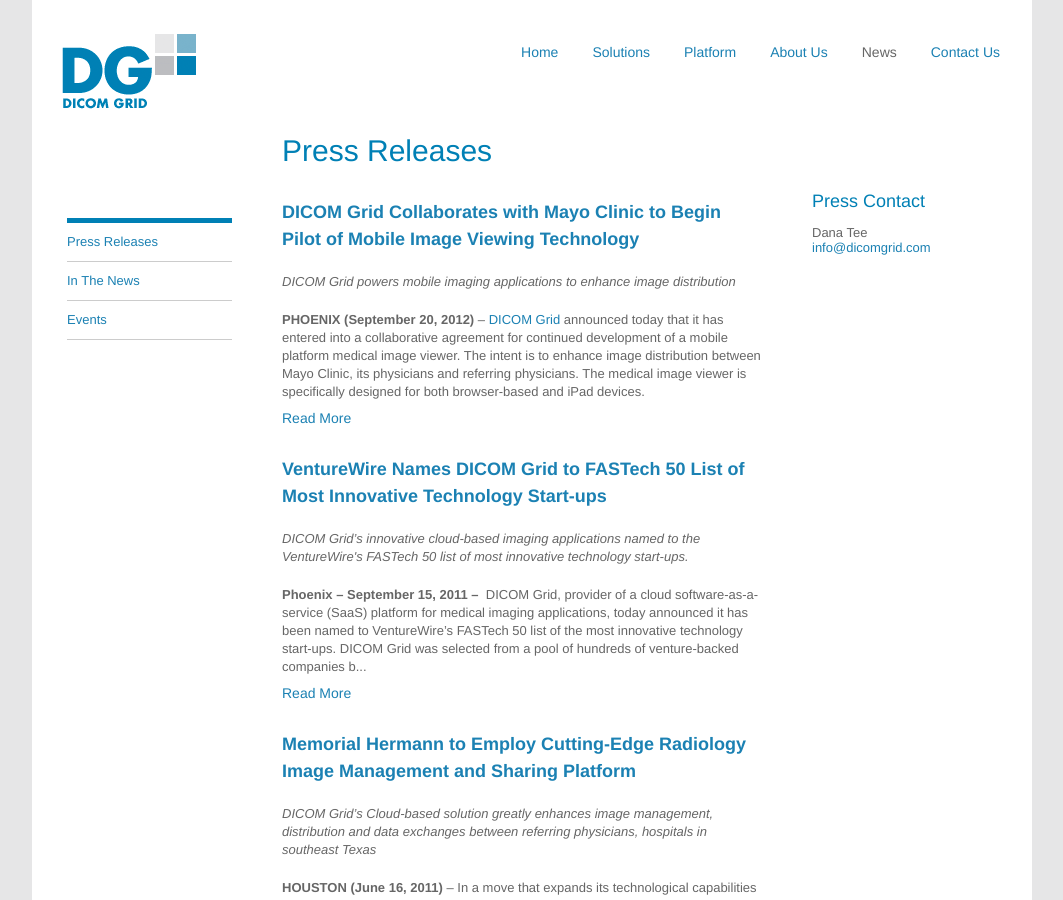
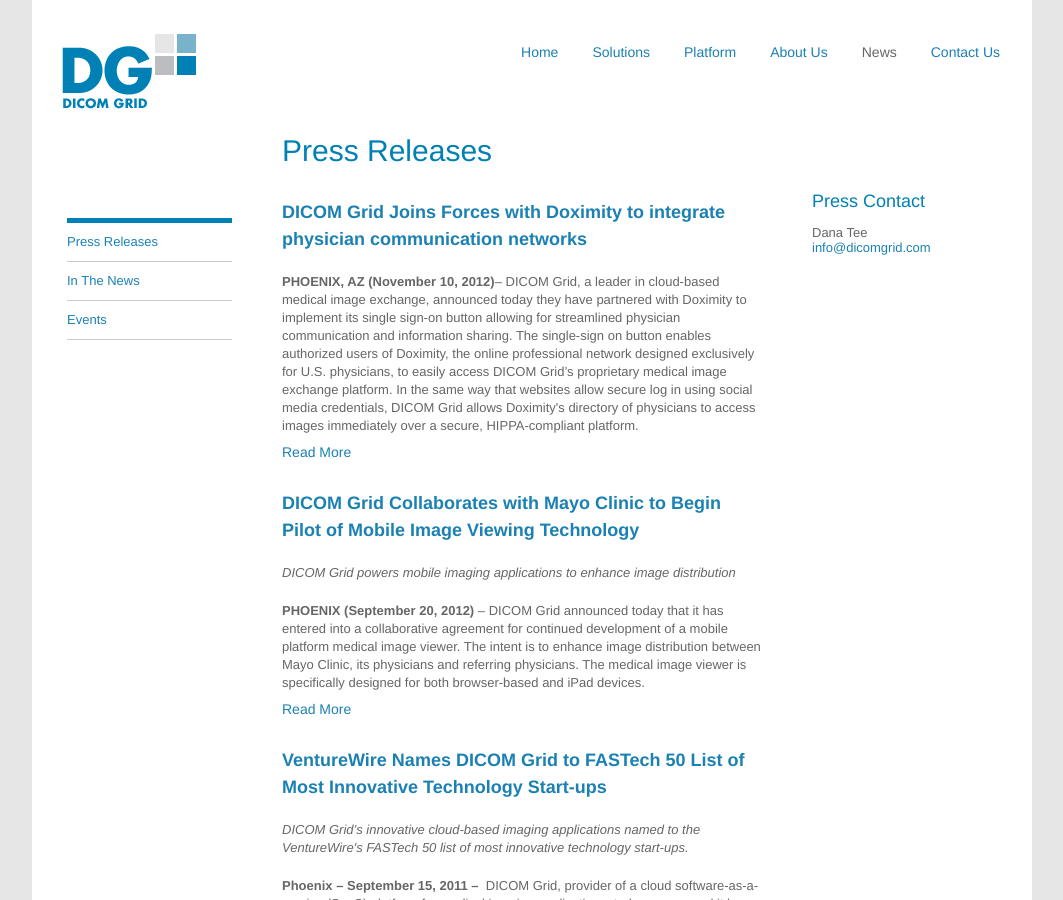
Before and after one commit to kevinold/dg-jekyll, a Jekyll site: the page built from press/press-releases.html, in a window 1280 px wide and 900 px high. Shown: the whole window, without its empty margins (108-1171 px from the left). Built offline with Jekyll 4.4.1, drawn with Linux system fonts in a browser that asks for light colours; Markdown is read by kramdown in place of the engine named in the settings.

Commit message:
add doximity press release

```diff
--- a/press/press-releases.html
+++ b/press/press-releases.html
@@ -6,11 +6,21 @@
 		<h1>Press Releases</h1>
 
 			<div class="execs">
+			<h3><a href="/press/press-releases/dicom-grid-joins-forces-with-doximity-to-integrate-physician-communication-networks.html">DICOM Grid Joins Forces with Doximity to integrate physician communication networks</a></h3>
+
+
+		<div><p><em></em></p>
+<p><strong>PHOENIX, AZ (November 10, 2012)</strong>– DICOM Grid, a leader in cloud-based medical image exchange, announced today they have partnered with Doximity to implement its single sign-on button allowing for streamlined physician communication and information sharing. The single-sign on button enables authorized users of Doximity, the online professional network designed exclusively for U.S. physicians, to easily access DICOM Grid’s proprietary medical image exchange platform. In the same way that websites allow secure log in using social media credentials, DICOM Grid allows Doximity's directory of physicians to access images immediately over a secure, HIPPA-compliant platform. </p>
+    </div>
+			<div><a href="/press/press-releases/dicom-grid-joins-forces-with-doximity-to-integrate-physician-communication-networks.html" >Read More</a></div>
+		</div>
+
+			<div class="execs">
 			<h3><a href="/press/press-releases/dicom-grid-collaborates-with-mayo-clinic-to-begin-pilot-of-mobile-image-viewing-technology.html">DICOM Grid Collaborates with Mayo Clinic to Begin Pilot of Mobile Image Viewing Technology</a></h3>
 
 
 		<div><p><em>DICOM Grid powers mobile imaging applications to enhance image distribution</em></p>
-      <p><strong>PHOENIX (September 20, 2012)</strong> – <a href="../../index.html">DICOM Grid</a> announced today that it has entered into a collaborative agreement for continued development of a mobile platform medical image viewer.  The intent is to enhance image distribution between Mayo Clinic, its physicians and referring physicians. The medical image viewer is specifically designed for both browser-based and iPad devices.</p></div>
+      <p><strong>PHOENIX (September 20, 2012)</strong> – DICOM Grid announced today that it has entered into a collaborative agreement for continued development of a mobile platform medical image viewer.  The intent is to enhance image distribution between Mayo Clinic, its physicians and referring physicians. The medical image viewer is specifically designed for both browser-based and iPad devices.</p></div>
 			<div><a href="/press/press-releases/dicom-grid-collaborates-with-mayo-clinic-to-begin-pilot-of-mobile-image-viewing-technology.html" >Read More</a></div>
 		</div>
 
```
Also changed, not shown: press/press-releases/dicom-grid-joins-forces-with-doximity-to-integrate-physician-communication-networks.html (added, +28 -0 lines), 2 other files.
